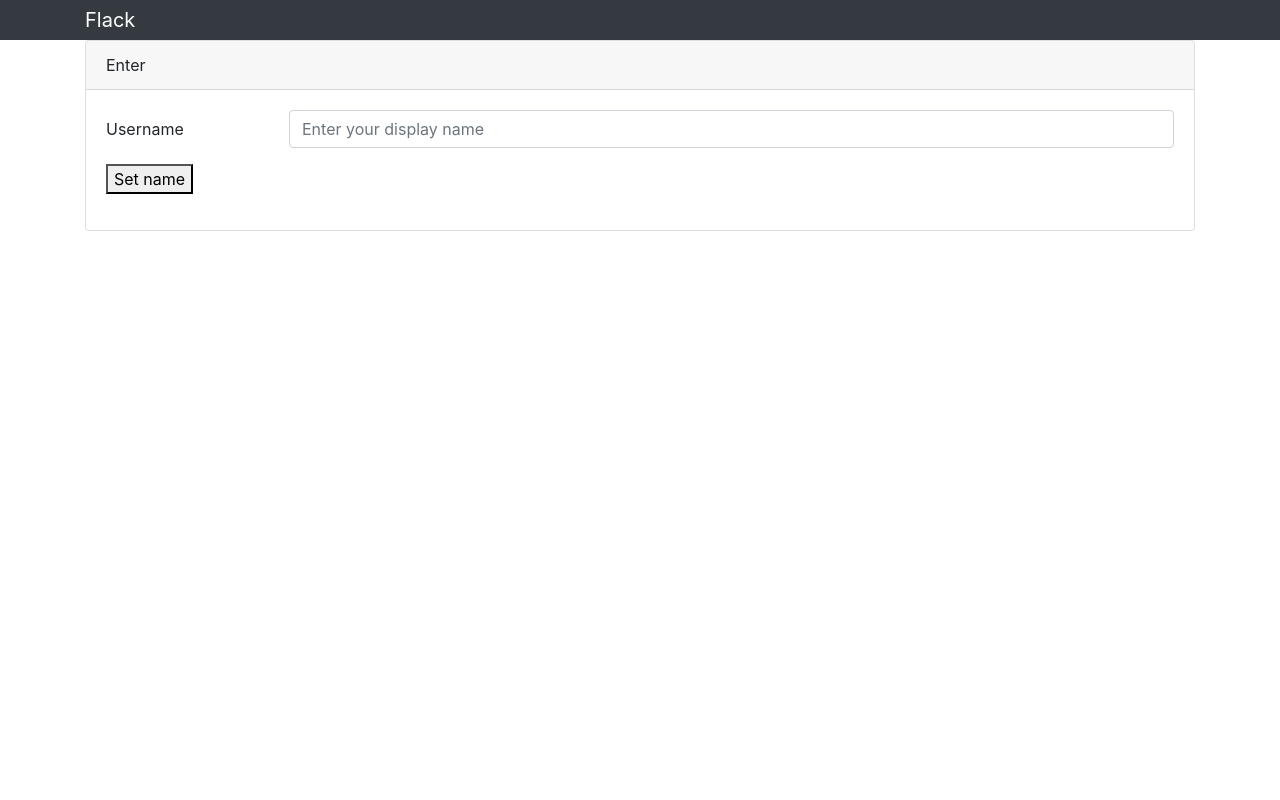
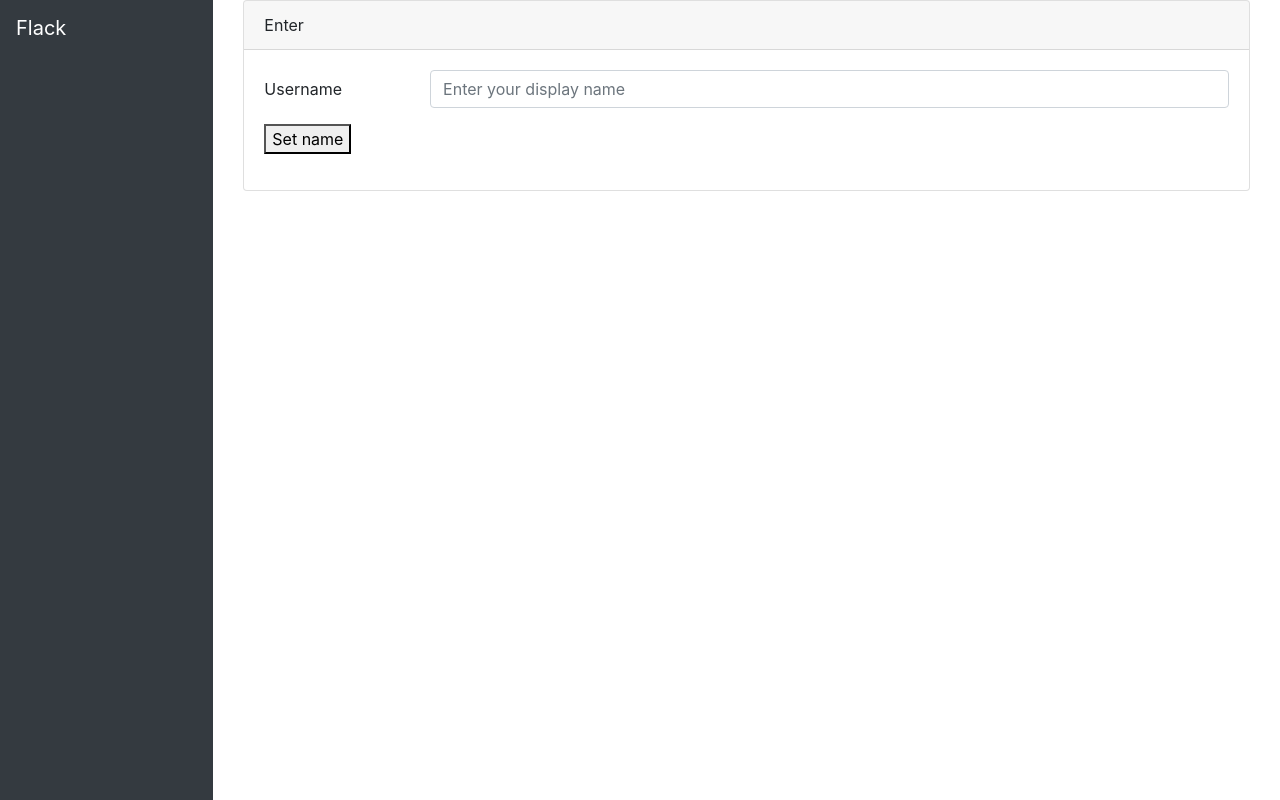
Before and after one commit to jimwbaldwin/cs50-web-flack, a Flask app: page / in a window 1280 px wide. Run offline with Flask 2, Linux system fonts and the light colour scheme; some libraries are stand-ins or nearby versions.

Commit message:
Moved navbar to sidebar. Added create channel.

```diff
--- a/application.py
+++ b/application.py
@@ -10,7 +10,7 @@ app.config["SECRET_KEY"] = os.getenv("SECRET_KEY")
 socketio = SocketIO(app)
 
 maxChannelMessages = 100
-channels = {"general" : [], "test" : []}
+channels = {"general" : []}
 
 
 @app.route("/")
@@ -20,6 +20,8 @@ def index():
 @app.route("/chat/<channel>")
 def chat(channel):
     return render_template("chat.html", channel=channel, channelList=list(channels.keys()))
+
+
 
 @socketio.on("submit message")
 def submit_message(data):
@@ -40,3 +42,11 @@ def get_messages(data):
     channel = data["channel"]
     tempDictOutput = {"channel": channel, "messages": channels[channel]}
     emit("channel messages", json.dumps(tempDictOutput), broadcast=False)
+
+
+@socketio.on("create channel")
+def create_channel(data):
+    channel = data["channel"]
+    if channel not in channels:
+        channels[channel] = []
+        emit("add channel", broadcast=True)
--- a/static/index.js
+++ b/static/index.js
@@ -18,5 +18,4 @@ document.addEventListener('DOMContentLoaded', () => {
     window.location.replace("/chat/" + channel);
   }
 
-
 });
--- a/templates/layout.html
+++ b/templates/layout.html
@@ -7,23 +7,45 @@
     <script src="https://stackpath.bootstrapcdn.com/bootstrap/4.1.1/js/bootstrap.min.js" integrity="sha384-smHYKdLADwkXOn1EmN1qk/HfnUcbVRZyYmZ4qpPea6sjB/pTJ0euyQp0Mk8ck+5T" crossorigin="anonymous"></script>
     <script type="text/javascript" src="//cdnjs.cloudflare.com/ajax/libs/socket.io/1.3.6/socket.io.min.js"></script>
     {% block script %}{% endblock %}
+    <style>
+    body, html {
+      height: 100%;
+
+    }
+
+    .main-body {
+      overflow-y: auto;
+      height: 100%;
+    }
+    </style>
     <!--<link rel="stylesheet" href="./css/project0.css"> -->
   </head>
   <body>
-    <nav class="sidebar navbar-expand-sm bg-dark navbar-dark">
-      <div class="container">
+    <div class="container-fluid h-100">
+      <div class="row h-100">
+        <aside class="col-2 p-0 bg-dark">
+          <nav class="navbar navbar-expand navbar-dark bg-dark flex-md-column flex-row align-items-start py-2">
+            <div class="collapse navbar-collapse">
+              <ul class="flex-md-column flex-row navbar-nav w-100 justify-content-between">
+                <li class="nav-item">
                   <a href="#" class = "navbar-brand">Flack</a>
-        <ul class="navbar-nav">
+                </li>
+                {% for chan in channelList %}
                 <li class="nav-item">
-            {% for chan in channelList %}
                     <a class="nav-link {% if chan == channel %}active{% endif %}" href="{{ url_for('chat', channel=chan) }}" data-channel="{{ chan }}">{{ chan }}</a>
+                </li>
                 {% endfor %}
-          </li>
+                {% block channelForm %}{% endblock %}
               </ul>
             </div>
           </nav>
+        </aside>
+        <div class="col-10 main-body">
               {% block body %}
               {% endblock %}
+        </div>
+      </div>
+    </div>
 
     <script src="https://code.jquery.com/jquery-3.3.1.slim.min.js" integrity="sha384-q8i/X+965DzO0rT7abK41JStQIAqVgRVzpbzo5smXKp4YfRvH+8abtTE1Pi6jizo" crossorigin="anonymous"></script>
     <script src="https://cdnjs.cloudflare.com/ajax/libs/popper.js/1.14.3/umd/popper.min.js" integrity="sha384-ZMP7rVo3mIykV+2+9J3UJ46jBk0WLaUAdn689aCwoqbBJiSnjAK/l8WvCWPIPm49" crossorigin="anonymous"></script>
```
Also changed, not shown: static/chat.js (+12 -0 lines), templates/chat.html (+15 -7 lines). Lines whose indentation alone changed are shown as unchanged.
